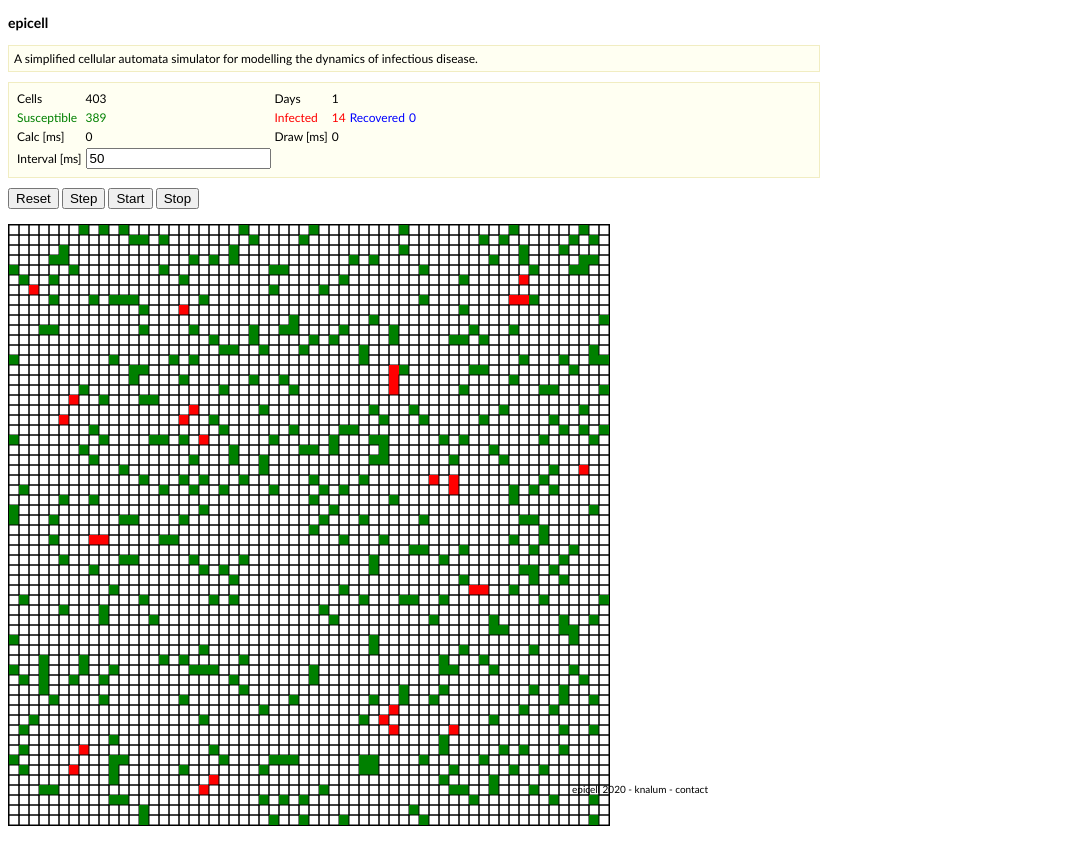
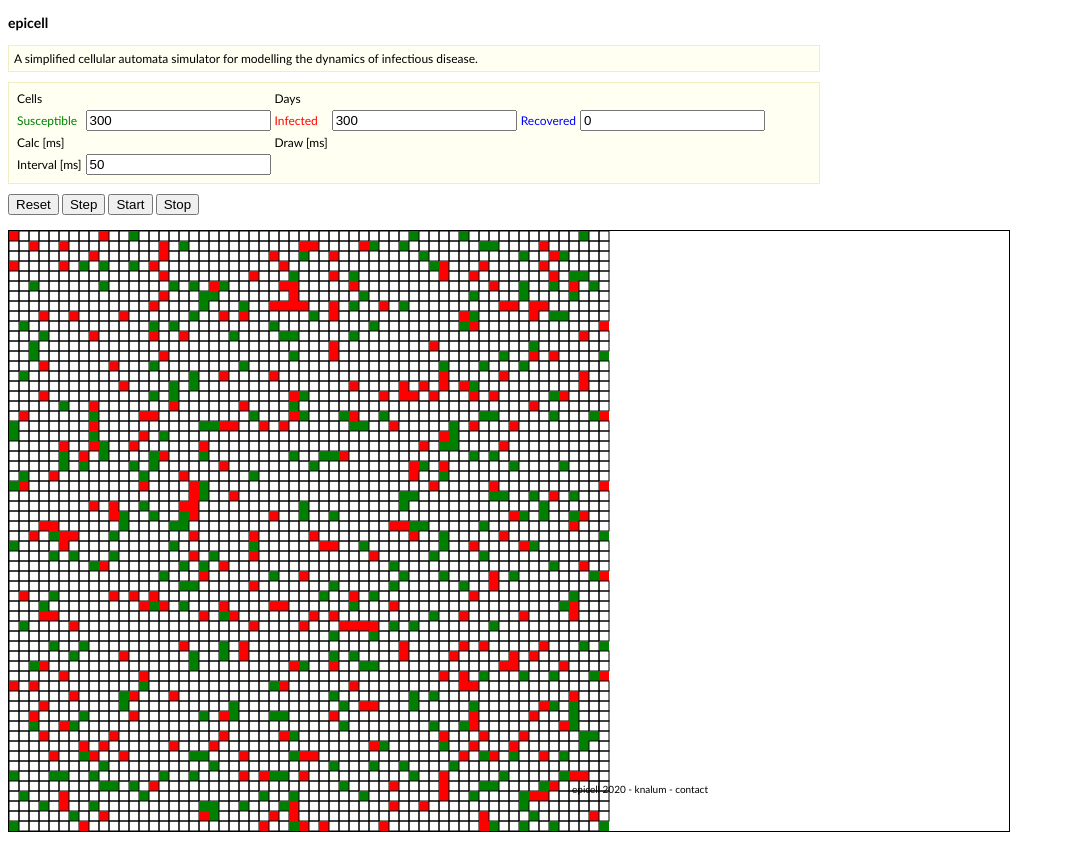
Before and after one commit to knalum/epicell, a plain HTML site: page index.html in a window 1280 px wide. Shown: the whole page, without its empty margins (0-1065 px from the left). Drawn offline with Linux system fonts and the light colour scheme.

Commit message:
Input params and persistence

```diff
--- a/index.html
+++ b/index.html
@@ -35,19 +35,20 @@
                 Susceptible
             </td>
             <td class="susceptible">
-                <span id="susceptibleCells"></span>
+                <!--<span id="susceptibleCells"></span>-->
+                <input type="number" id="susceptibleCells" value="300"/>
             </td>
             <td class="infected">
                 Infected
             </td>
             <td class="infected">
-                <span id="infectedCells"></span>
+                <input type="number" id="infectedCells" value="300"/>
             </td>
             <td class="recovered">
                 Recovered
             </td>
             <td class="recovered">
-                <span id="recoveredCells"></span>
+                <input type="number" id="recoveredCells" value="0"/>
             </td>
         </tr>
 
@@ -84,7 +85,7 @@
 <br/>
 <br/>
 
-<canvas id="myCanvas" width="600" height="600" style="border: 1px solid black"></canvas>
+<canvas id="myCanvas" width="1000" height="600" style="border: 1px solid black"></canvas>
 <script>
     // Globals
     const SZ_X = 10
@@ -93,13 +94,19 @@
     const GRID_X = 60
     const GRID_Y = 60
 
-	const RECOVERY_TIME = 14
+    const RECOVERY_TIME = 30
 
     const CSTATE = {
         S: 2,
         I: 1,
         B: 0,
         R: 3
+    }
+
+    const APP_STATE = {
+        STOPPED: 0,
+        RUNNING: 1,
+        PAUSED: 2
     }
     //-------
 
@@ -108,14 +115,28 @@
         canvas: undefined,
         ctx: undefined,
         grid: [],
-        isRunning: false,
+        state: APP_STATE.STOPPED,
         timer: undefined,
-		days:0,
+        days: 0,
+        setState: function (newState) {
+            this.state = newState
+            if (newState === APP_STATE.STOPPED) {
+                $("input").each(function () {
+                    $(this).prop("disabled", false)
+                })
+            } else {
+                $("input").each(function () {
+                    $(this).prop("disabled", true)
+                })
+            }
+        },
         init: function () {
             this.canvas = document.getElementById("myCanvas");
             this.ctx = this.canvas.getContext("2d");
-            this.grid = initGrid()
-			this.days=0
+            this.grid = initGrid2()
+            this.days = 0
+            this.setState(APP_STATE.STOPPED)
+            drawGrid(this.ctx, this.grid)
         },
         run: function () {
             if (!this.canvas) this.init()
@@ -141,7 +162,7 @@
         start: function () {
             const INTERVAL_MS = $("#interval").val()
 
-            if (this.isRunning) {
+            if (this.state === APP_STATE.RUNNING) {
                 return
             }
             var self = this
@@ -149,21 +170,22 @@
                 self.run()
             }, INTERVAL_MS)
 
-            this.isRunning = true
+            this.setState(APP_STATE.RUNNING)
         },
         stop: function () {
             if (!this.timer) {
                 return
             }
             clearInterval(this.timer)
-            this.isRunning = false
+            this.setState(APP_STATE.PAUSED)
         },
         reset: function () {
             this.init()
         }
     }
 
-    app.run()
+    loadParams()
+    app.init()
 
     // Handlers
     $("#reset").click(function () {
@@ -181,6 +203,38 @@
 
     //-----
 
+    // Persist on blur
+    $("input").blur(function () {
+        var params = {}
+        $("input").each(function () {
+            const id = $(this).prop("id")
+            const val = $(this).val()
+            params[id] = val
+        })
+        localStorage.setItem("params", JSON.stringify(params))
+
+
+    })
+
+    $("input").on("keypress", function (e) {
+        if (e.which === 13) {
+            app.init()
+        }
+    })
+
+    function loadParams() {
+        let paramsStr = localStorage.getItem("params")
+
+        if (paramsStr) {
+            const params = JSON.parse(paramsStr)
+
+            $("input").each(function () {
+                const id = $(this).prop("id")
+                $(this).val(params[id])
+            })
+        }
+    }
+
 
     function calcGrid(context, grid) {
         let stats = {}
@@ -196,7 +250,7 @@
                     sick.push({
                         x: i,
                         y: j,
-						state:grid[i][j].state
+                        state: grid[i][j].state
                     })
 
                     stats[grid[i][j].state]++
@@ -206,9 +260,9 @@
         }
 
 
-        $("#susceptibleCells").text(stats[CSTATE.S])
-        $("#infectedCells").text(stats[CSTATE.I])
-        $("#recoveredCells").text(stats[CSTATE.R])
+        $("#susceptibleCells").val(stats[CSTATE.S])
+        $("#infectedCells").val(stats[CSTATE.I])
+        $("#recoveredCells").val(stats[CSTATE.R])
         $("#cells").text(sick.length)
 
         for (let i = 0; i < sick.length; ++i) {
@@ -217,55 +271,50 @@
             if (dir === 0) {
                 pos.x = 0;
                 pos.y = -1
-            }
-            else if (dir === 1) {
+            } else if (dir === 1) {
                 pos.x = 1;
                 pos.y = 0
-            }
-            else if (dir === 2) {
+            } else if (dir === 2) {
                 pos.x = 0;
                 pos.y = 1
-            }
-            else if (dir === 3) {
+            } else if (dir === 3) {
                 pos.x = -1;
                 pos.y = 0
-            }
-            else console.error("Error dir: " + dir)
+            } else console.error("Error dir: " + dir)
 
 
-            const newX = sick[i].x + pos.x
-            const newY = sick[i].y + pos.y
-
             // Infected, increase number of infected days
-			if (sick[i].state === CSTATE.I ) {
+            if (sick[i].state === CSTATE.I) {
                 grid[sick[i].x][sick[i].y].days++
 
-				if( grid[sick[i].x][sick[i].y].days > RECOVERY_TIME ){
+                if (grid[sick[i].x][sick[i].y].days > RECOVERY_TIME) {
                     grid[sick[i].x][sick[i].y].state = CSTATE.R
                 }
             }
 
+
+            // Infection
+            if (sick[i].state === CSTATE.I) {
+                infect(sick[i], grid, 1, 0)
+                infect(sick[i], grid, -1, 0)
+                infect(sick[i], grid, 0, 1)
+                infect(sick[i], grid, 0, -1)
+
+                infect(sick[i], grid, 1, 1)
+                infect(sick[i], grid, 1, -1)
+                infect(sick[i], grid, -1, 1)
+                infect(sick[i], grid, -1, -1)
+
+            }
+
+            const newX = sick[i].x + pos.x
+            const newY = sick[i].y + pos.y
             // Out of bounds.
             if (newX < 0 || newX >= GRID_X || newY < 0 || newY >= GRID_Y) {
                 continue;
             }
-
-            // Infection
-			if ( sick[i].state === CSTATE.I ){
-				infect(sick[i],grid,1,0)
-				infect(sick[i],grid,-1,0)
-				infect(sick[i],grid,0,1)
-				infect(sick[i],grid,0,-1)
-
-				infect(sick[i],grid,1,1)
-				infect(sick[i],grid,1,-1)
-				infect(sick[i],grid,-1,1)
-				infect(sick[i],grid,-1,-1)
-
-			}
-
             // Movement
-            if (grid[newX][newY].state === CSTATE.B ) {
+            if (grid[newX][newY].state === CSTATE.B) {
 
                 let oldCell = grid[sick[i].x][sick[i].y]
                 grid[sick[i].x][sick[i].y] = {
@@ -281,11 +330,11 @@
         }
     }
 
-    function infect(sick,grid,dx,dy){
-    	let x = sick.x+dx
-    	let y = sick.y+dy
-		if( x>=0 && x< GRID_X && y>=0 && y<GRID_Y ){
-			if( grid[x][y].state === CSTATE.S ){
+    function infect(sick, grid, dx, dy) {
+        let x = sick.x + dx
+        let y = sick.y + dy
+        if (x >= 0 && x < GRID_X && y >= 0 && y < GRID_Y) {
+            if (grid[x][y].state === CSTATE.S) {
                 grid[x][y].state = CSTATE.I
                 grid[x][y].days = 0
             }
@@ -294,7 +343,7 @@
 
 
     function drawGrid(context, grid) {
-        context.clearRect(0, 0, 600, 600);
+        context.clearRect(0, 0, SZ_X * GRID_X, SZ_Y * GRID_Y);
 
         let cnt = 0
         for (let i = 0; i < GRID_X; ++i) {
@@ -337,36 +386,58 @@
         context.fillRect(i * SZ_X, j * SZ_Y, SZ_X, SZ_Y);
     }
 
-    function initGrid() {
+    function initGrid2() {
         let grid = []
+        let susc = $("#susceptibleCells").val()
+        let infec = $("#infectedCells").val()
+        let recov = $("#recoveredCells").val()
+
+        let xy = []
         for (let i = 0; i < GRID_X; ++i) {
             let row = []
             for (let j = 0; j < GRID_Y; ++j) {
-
-                let rand = Math.random() * 1000
-                if (rand > 995) {
-                    row.push({
-                        state: CSTATE.I,
-                        days: 0
-                    })
-                } else if (rand > 890 && rand < 995) {
-                    row.push({
-                        state: CSTATE.S,
-                        days: 0
-                    })
-                } else {
                 row.push({
                     state: CSTATE.B
                 })
+
+                xy.push({
+                    x: i,
+                    y: j
+                })
+            }
+            grid.push(row)
         }
 
+        xy = shuffle(xy)
+
+        placeCells(susc, CSTATE.S)
+        xy.splice(0, susc)
+        placeCells(infec, CSTATE.I)
+        xy.splice(0, infec)
+        placeCells(recov, CSTATE.R)
+
+        function placeCells(cellArr, state) {
+            for (var i = 0; i < cellArr; ++i) {
+                let placeX = xy[i].x
+                let placeY = xy[i].y
+                grid[placeX][placeY] = {
+                    state,
+                    days: 0
                 }
-            grid.push(row)
+            }
+        }
 
+        function shuffle(a) {
+            for (let i = a.length - 1; i > 0; i--) {
+                const j = Math.floor(Math.random() * (i + 1));
+                [a[i], a[j]] = [a[j], a[i]];
+            }
+            return a;
         }
 
         return grid
     }
+
 
 </script>
 
```
Lines whose indentation alone changed are shown as unchanged.
